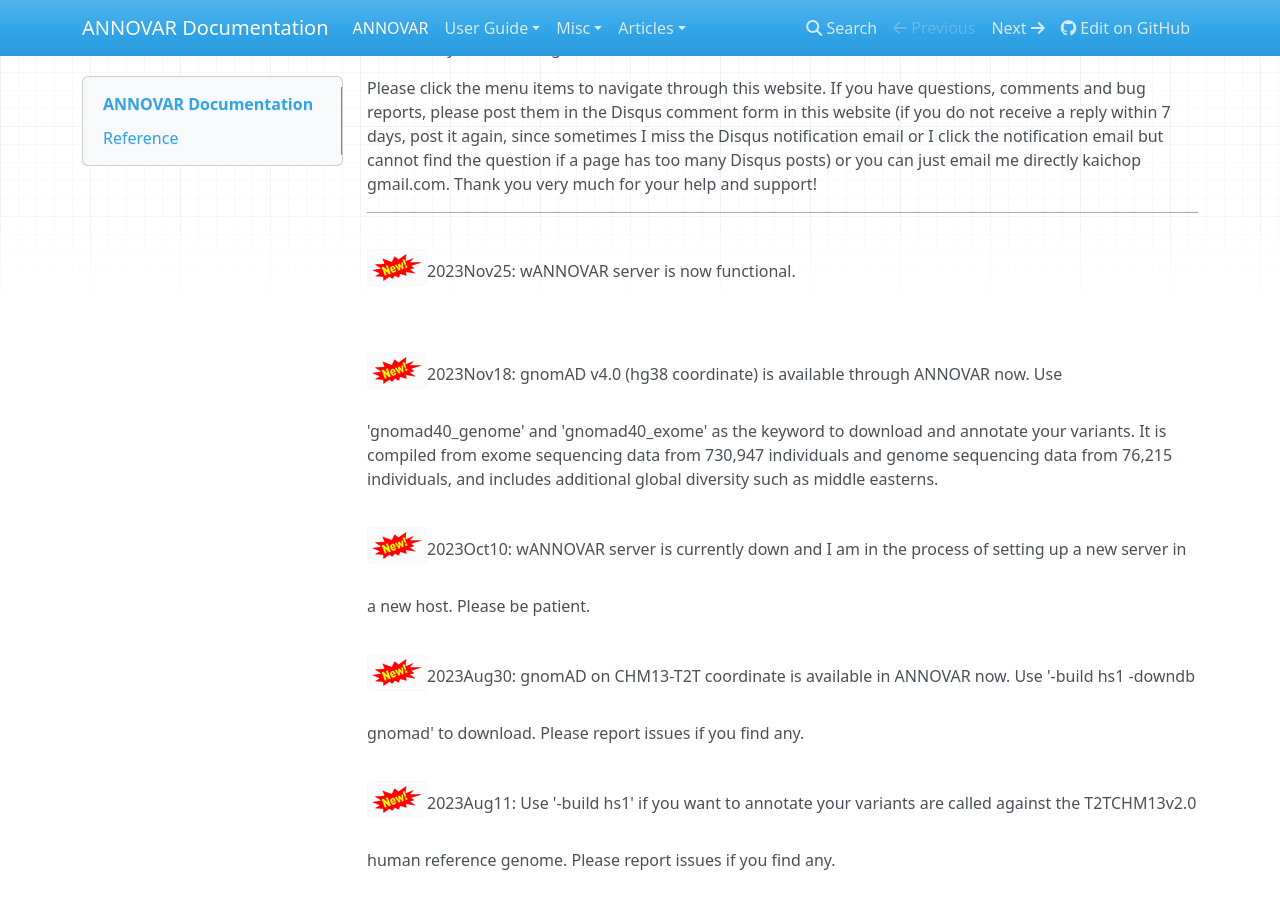
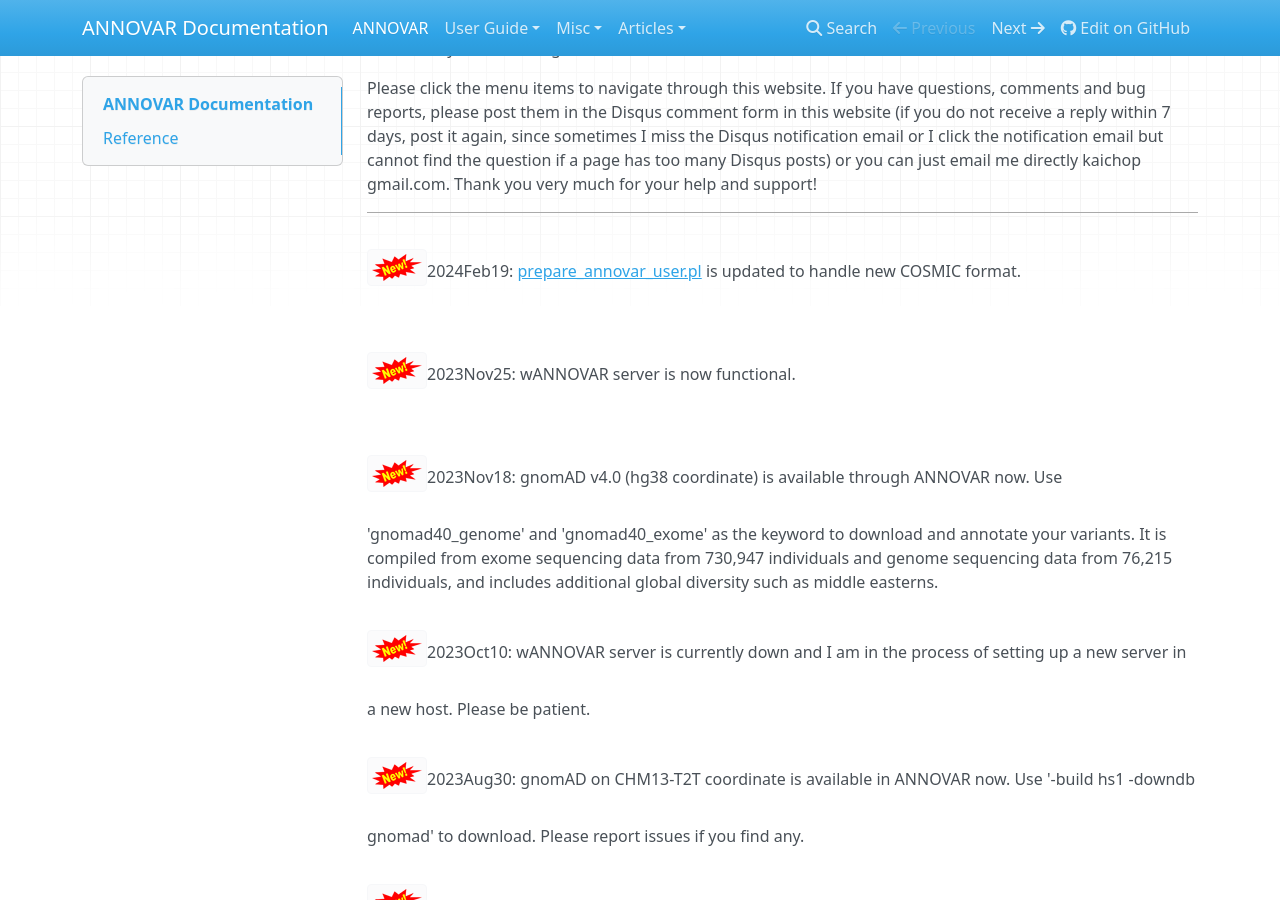
Before and after one commit to WGLab/doc-ANNOVAR, an MkDocs documentation site: the page built from docs/index.md, in a window 1280 px wide and 900 px high, scrolled down 546 px. Built offline with MkDocs 1.6.1, drawn with Linux system fonts in a browser that asks for light colours; nearby versions of some CDN libraries.

Commit message:
Update index.md

```diff
--- a/docs/index.md
+++ b/docs/index.md
@@ -10,6 +10,8 @@ ANNOVAR is an efficient software tool to utilize update-to-date information to f
 Please click the menu items to navigate through this website. If you have questions, comments and bug reports, please post them in the Disqus comment form in this website (if you do not receive a reply within 7 days, post it again, since sometimes I miss the Disqus notification email or I click the notification email but cannot find the question if a page has too many Disqus posts) or you can just email me directly kaichop gmail.com. Thank you very much for your help and support!
 
 ---
+
+![new](img/new.png)2024Feb19: [prepare_annovar_user.pl](http://www.openbioinformatics.org/annovar/download/prepare_annovar_user.pl) is updated to handle new COSMIC format.
 
 ![new](img/new.png)2023Nov25: wANNOVAR server is now functional.
 
```
